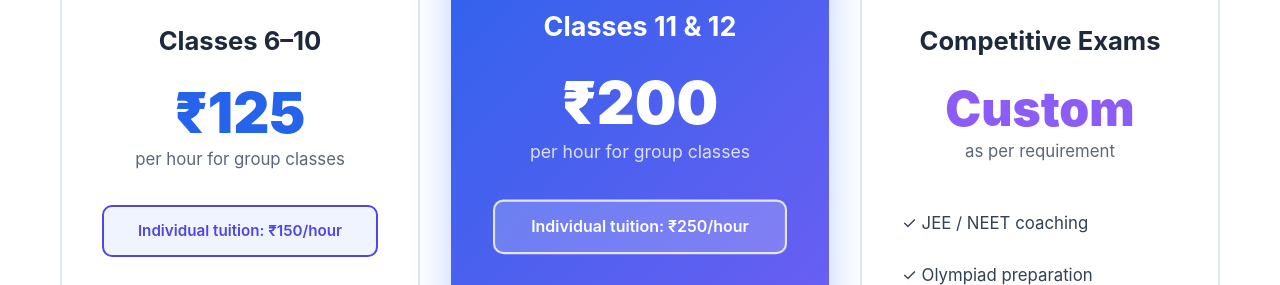
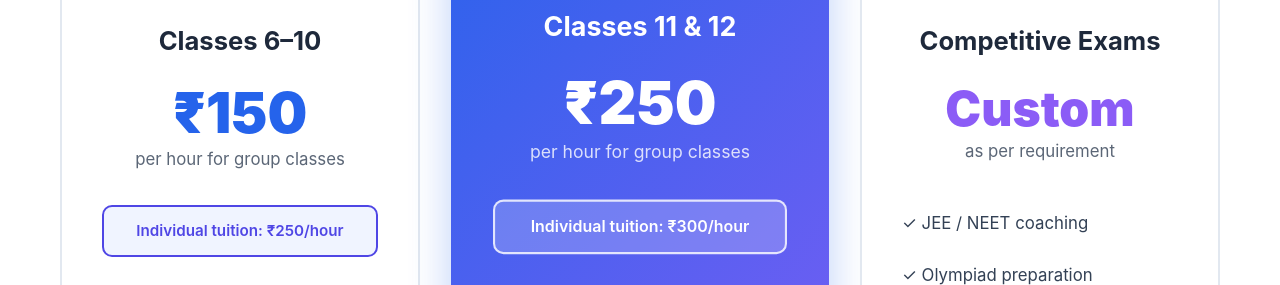
Before and after one commit to nihal467/beyondlimits, a plain HTML site: page index.html in a window 1280 px wide. Shown: the part 2228-2513 px from the top of the page. Drawn offline with Linux system fonts and the light colour scheme.

Commit message:
Update pricing: Classes 6-10 individual ₹250, Classes 11-12 group ₹250 individual ₹300

```diff
--- a/index.html
+++ b/index.html
@@ -111,10 +111,10 @@
                 <div class="fee-card">
                     <div class="fee-icon">🎒</div>
                     <h3 data-i18n="fees.card1.title">Classes 6–10</h3>
-                    <div class="price">₹125</div>
+                    <div class="price">₹150</div>
                     <p class="price-subtitle" data-i18n="fees.card1.subtitle">per hour for group classes</p>
                     <div style="margin: 15px 0; padding: 12px; background: #f0f4ff; border: 2px solid #4F46E5; border-radius: 10px;">
-                        <p style="margin: 0; font-size: 0.95em; font-weight: 600; color: #4F46E5;" data-i18n="fees.card1.individual">Individual tuition: ₹150/hour</p>
+                        <p style="margin: 0; font-size: 0.95em; font-weight: 600; color: #4F46E5;" data-i18n="fees.card1.individual">Individual tuition: ₹250/hour</p>
                     </div>
                     <ul class="features">
                         <li data-i18n="fees.features.groups">✓ Groups of up to 5 students</li>
@@ -131,10 +131,10 @@
                     <div class="badge" data-i18n="fees.popularBadge">Popular</div>
                     <div class="fee-icon">🎓</div>
                     <h3 data-i18n="fees.card2.title">Classes 11 & 12</h3>
-                    <div class="price">₹200</div>
+                    <div class="price">₹250</div>
                     <p class="price-subtitle" data-i18n="fees.card2.subtitle">per hour for group classes</p>
                     <div style="margin: 15px 0; padding: 12px; background: rgba(255, 255, 255, 0.2); border: 2px solid rgba(255, 255, 255, 0.8); border-radius: 10px;">
-                        <p style="margin: 0; font-size: 0.95em; font-weight: 600; color: white;" data-i18n="fees.card2.individual">Individual tuition: ₹250/hour</p>
+                        <p style="margin: 0; font-size: 0.95em; font-weight: 600; color: white;" data-i18n="fees.card2.individual">Individual tuition: ₹300/hour</p>
                     </div>
                     <ul class="features">
                         <li data-i18n="fees.features.groups">✓ Groups of up to 5 students</li>
--- a/translations/en.json
+++ b/translations/en.json
@@ -36,12 +36,12 @@
     "card1": {
       "title": "Classes 6–10",
       "subtitle": "per hour for group classes",
-      "individual": "Individual tuition: ₹150/hour"
+      "individual": "Individual tuition: ₹250/hour"
     },
     "card2": {
       "title": "Classes 11 & 12",
       "subtitle": "per hour for group classes",
-      "individual": "Individual tuition: ₹250/hour"
+      "individual": "Individual tuition: ₹300/hour"
     },
     "card3": {
       "title": "Competitive Exams",
--- a/translations/hi.json
+++ b/translations/hi.json
@@ -36,12 +36,12 @@
     "card1": {
       "title": "कक्षा 6-10",
       "subtitle": "समूह कक्षाओं के लिए प्रति घंटा",
-      "individual": "व्यक्तिगत ट्यूशन: ₹150/घंटा"
+      "individual": "व्यक्तिगत ट्यूशन: ₹250/घंटा"
     },
     "card2": {
       "title": "कक्षा 11 और 12",
       "subtitle": "समूह कक्षाओं के लिए प्रति घंटा",
-      "individual": "व्यक्तिगत ट्यूशन: ₹250/घंटा"
+      "individual": "व्यक्तिगत ट्यूशन: ₹300/घंटा"
     },
     "card3": {
       "title": "प्रतियोगी परीक्षाएं",
--- a/translations/ml.json
+++ b/translations/ml.json
@@ -36,12 +36,12 @@
     "card1": {
       "title": "ക്ലാസുകൾ 6-10",
       "subtitle": "ഗ്രൂപ്പ് ക്ലാസുകൾക്ക് മണിക്കൂറിൽ",
-      "individual": "വ്യക്തിഗത ട്യൂഷൻ: ₹150/മണിക്കൂർ"
+      "individual": "വ്യക്തിഗത ട്യൂഷൻ: ₹250/മണിക്കൂർ"
     },
     "card2": {
       "title": "ക്ലാസുകൾ 11 & 12",
       "subtitle": "ഗ്രൂപ്പ് ക്ലാസുകൾക്ക് മണിക്കൂറിൽ",
-      "individual": "വ്യക്തിഗത ട്യൂഷൻ: ₹250/മണിക്കൂർ"
+      "individual": "വ്യക്തിഗത ട്യൂഷൻ: ₹300/മണിക്കൂർ"
     },
     "card3": {
       "title": "മത്സര പരീക്ഷകൾ",
--- a/translations/ta.json
+++ b/translations/ta.json
@@ -36,12 +36,12 @@
     "card1": {
       "title": "வகுப்பு 6-10",
       "subtitle": "குழு வகுப்புகளுக்கு மணிக்கு",
-      "individual": "தனிப்பட்ட பயிற்சி: ₹150/மணி"
+      "individual": "தனிப்பட்ட பயிற்சி: ₹250/மணி"
     },
     "card2": {
       "title": "வகுப்பு 11 & 12",
       "subtitle": "குழு வகுப்புகளுக்கு மணிக்கு",
-      "individual": "தனிப்பட்ட பயிற்சி: ₹250/மணி"
+      "individual": "தனிப்பட்ட பயிற்சி: ₹300/மணி"
     },
     "card3": {
       "title": "போட்டித் தேர்வுகள்",
```
